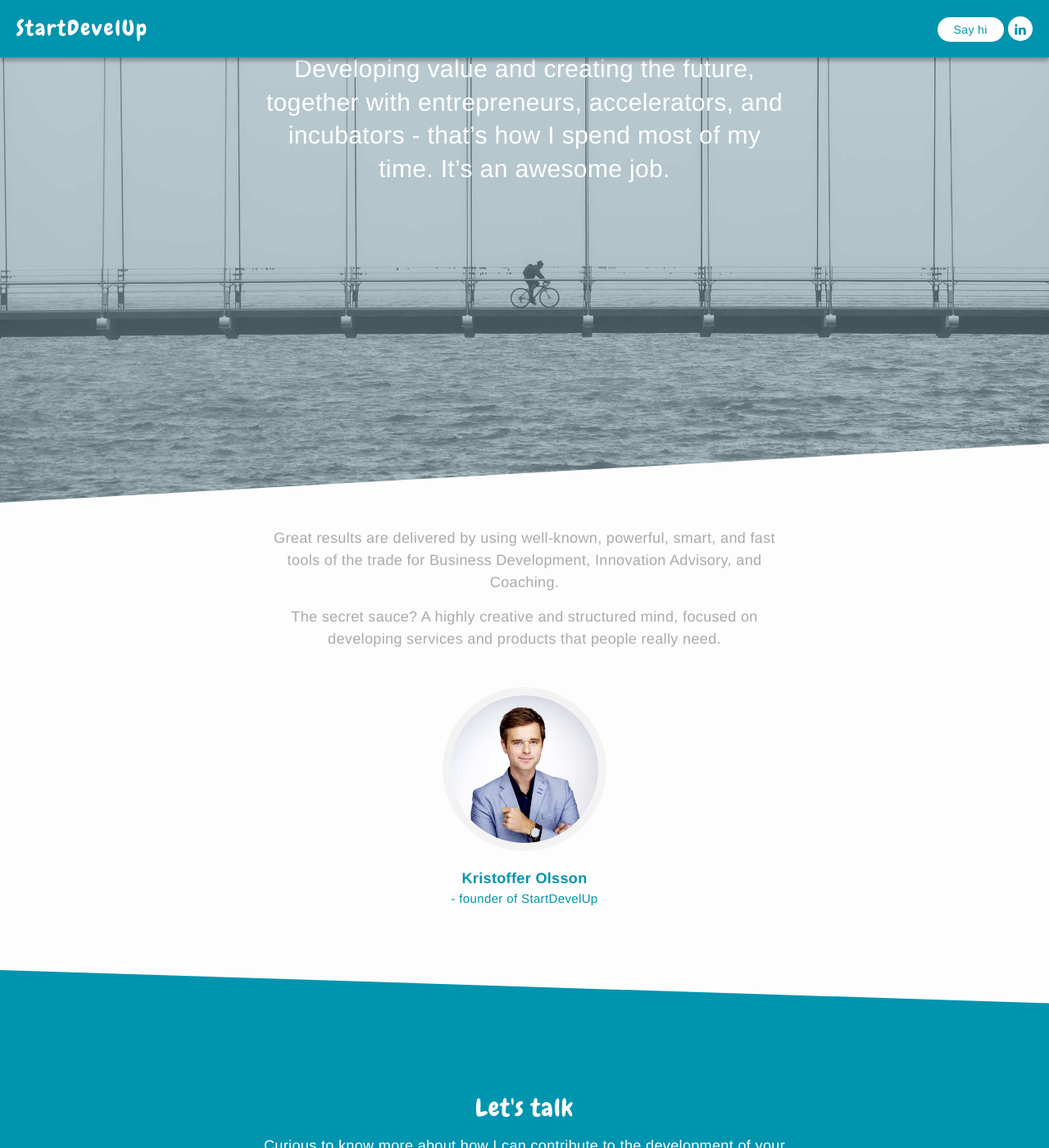
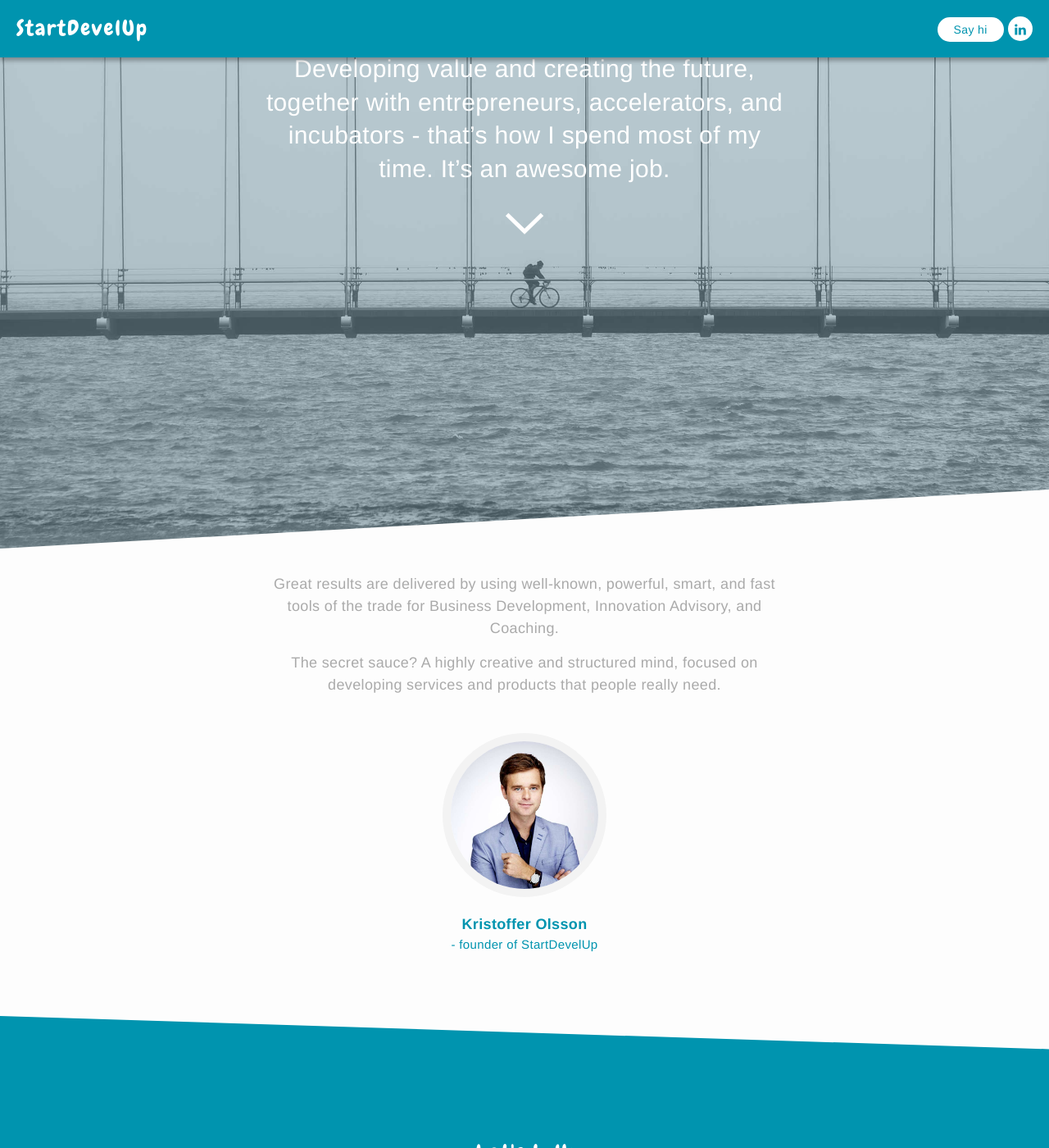
Before and after one commit to thomaswaern/krol, a Jekyll site: the page built from index.md, in a window 1280 px wide and 1400 px high, scrolled down 439 px. Shown: the whole window at 82% size. Built offline with Jekyll 4.4.1, drawn with Linux system fonts in a browser that asks for light colours.

Commit message:
banner arrow earlier

```diff
--- a/_sass/_banner.scss
+++ b/_sass/_banner.scss
@@ -80,7 +80,7 @@
 
 	.scrollme{
 		display:none;
-		@include media-query($on-desktop) {
+		@include media-query($on-laptop) {
 			display:inline-block;
 		}
 	}
```
